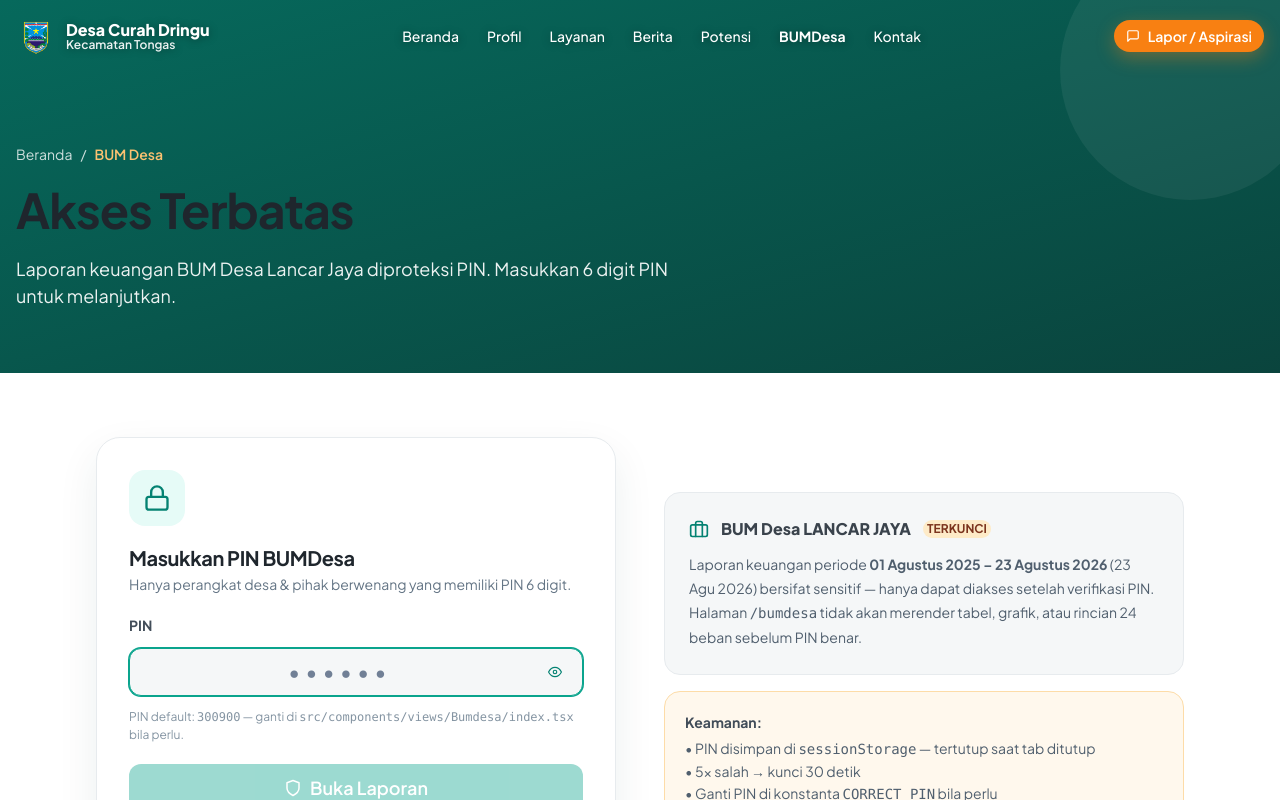
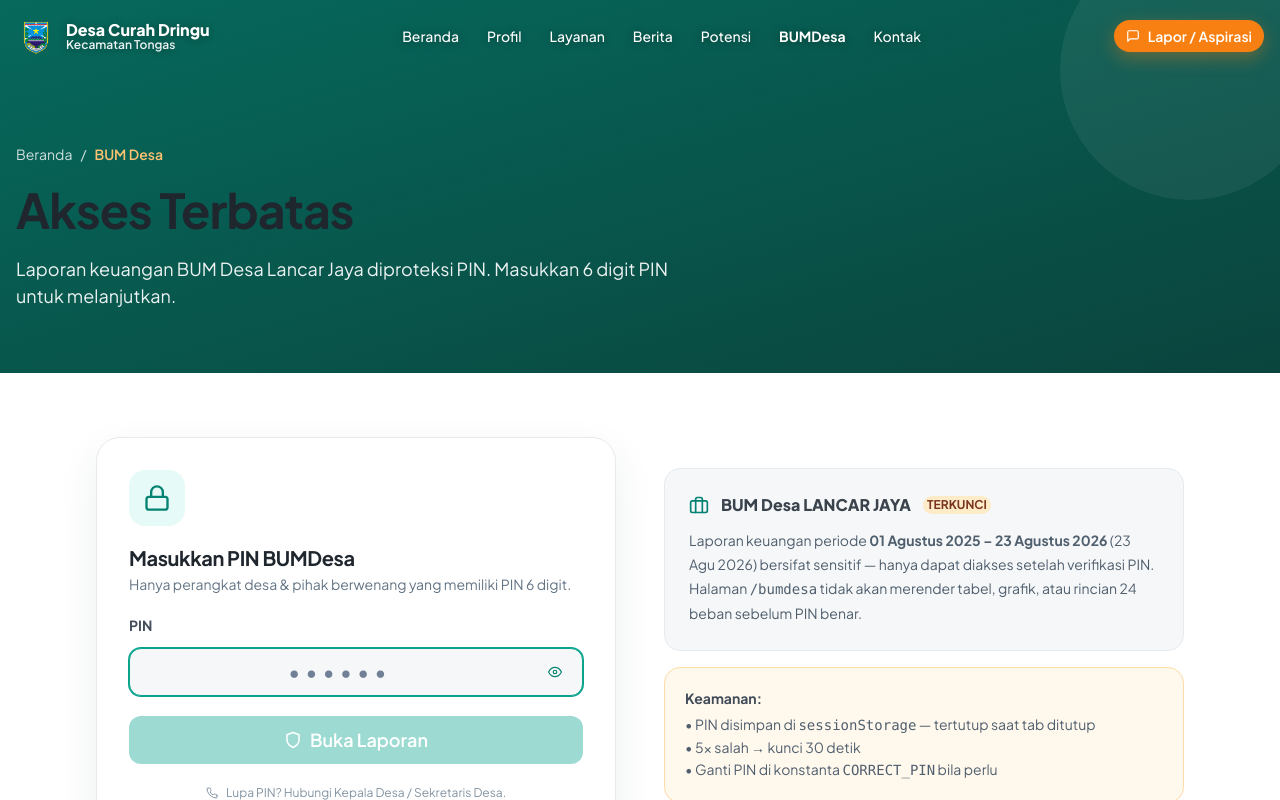
Before and after one commit to zaiinhs/curahdringu, a Next.js app: page /bumdesa in a window 1280 px wide. Shown: the top 800 px of the page. Built offline with nearby package versions, Linux system fonts and the light colour scheme.

Commit message:
fix: remove PIN hint from BUMDesa page UI

```diff
--- a/src/components/views/Bumdesa/index.tsx
+++ b/src/components/views/Bumdesa/index.tsx
@@ -192,13 +192,9 @@ export const BumdesaView = () => {
                         </Button>
                       </InputRightElement>
                     </InputGroup>
-                    {error ? (
+                    {error && (
                       <Text color="red.500" fontSize="sm" fontWeight={600}>
                         {error} {isLocked ? `(${remainingSec}s)` : ""}
-                      </Text>
-                    ) : (
-                      <Text color="ink.400" fontSize="xs">
-                        PIN default: <code>300900</code> — ganti di <code>src/components/views/Bumdesa/index.tsx</code> bila perlu.
                       </Text>
                     )}
                   </Stack>
```
